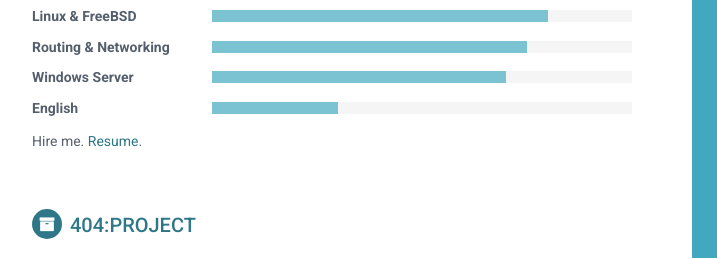
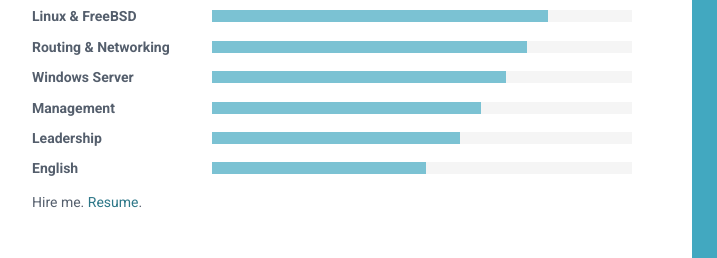
Before and after one commit to brjppru/brj.pp.ru, a plain HTML site: page index.html in a window 1280 px wide. Shown: the part 465-723 px from the top of the page, 188-905 px from the left. Drawn offline with Linux system fonts and the light colour scheme.

Commit message:
2017-09-27-154125 REALLY FUCKING FIXED

```diff
--- a/index.html
+++ b/index.html
@@ -115,15 +115,29 @@
                     </div><!--//item-->
 
                     <div class="item">
-                        <h3 class="level-title">English</h3>
+                        <h3 class="level-title">Management</h3>
                         <div class="level-bar">
-                            <div class="level-bar-inner" data-level="30%">
+                            <div class="level-bar-inner" data-level="64%">
                             </div>
                         </div><!--//level-bar-->
                     </div><!--//item-->
 
-                    Hire me. <a href="https://goo.gl/NdKnlm">Resume</a>.
+                    <div class="item">
+                        <h3 class="level-title">Leadership</h3>
+                        <div class="level-bar">
+                            <div class="level-bar-inner" data-level="59%">
+                            </div>
+                        </div><!--//level-bar-->
+                    </div><!--//item-->
 
+                    <div class="item">
+                        <h3 class="level-title">English</h3>
+                        <div class="level-bar">
+                            <div class="level-bar-inner" data-level="51%">
+                            </div>
+                        </div><!--//level-bar-->
+                    </div><!--//item-->
+                    <p>Hire me. <a href="https://goo.gl/NdKnlm">Resume</a>.</p>
                 </div>
             </section><!--//skills-section-->
             <section class="section projects-section">
```
